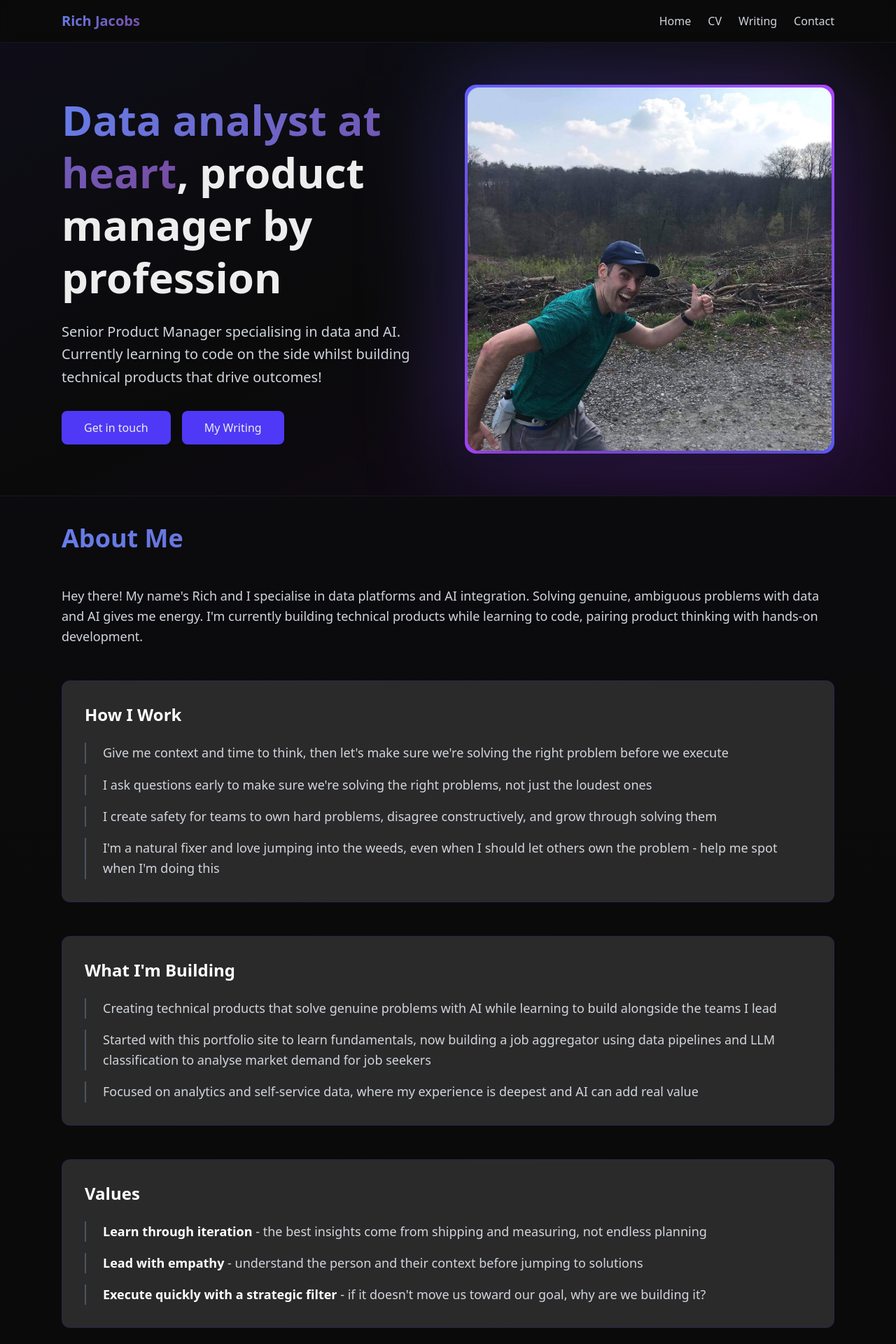
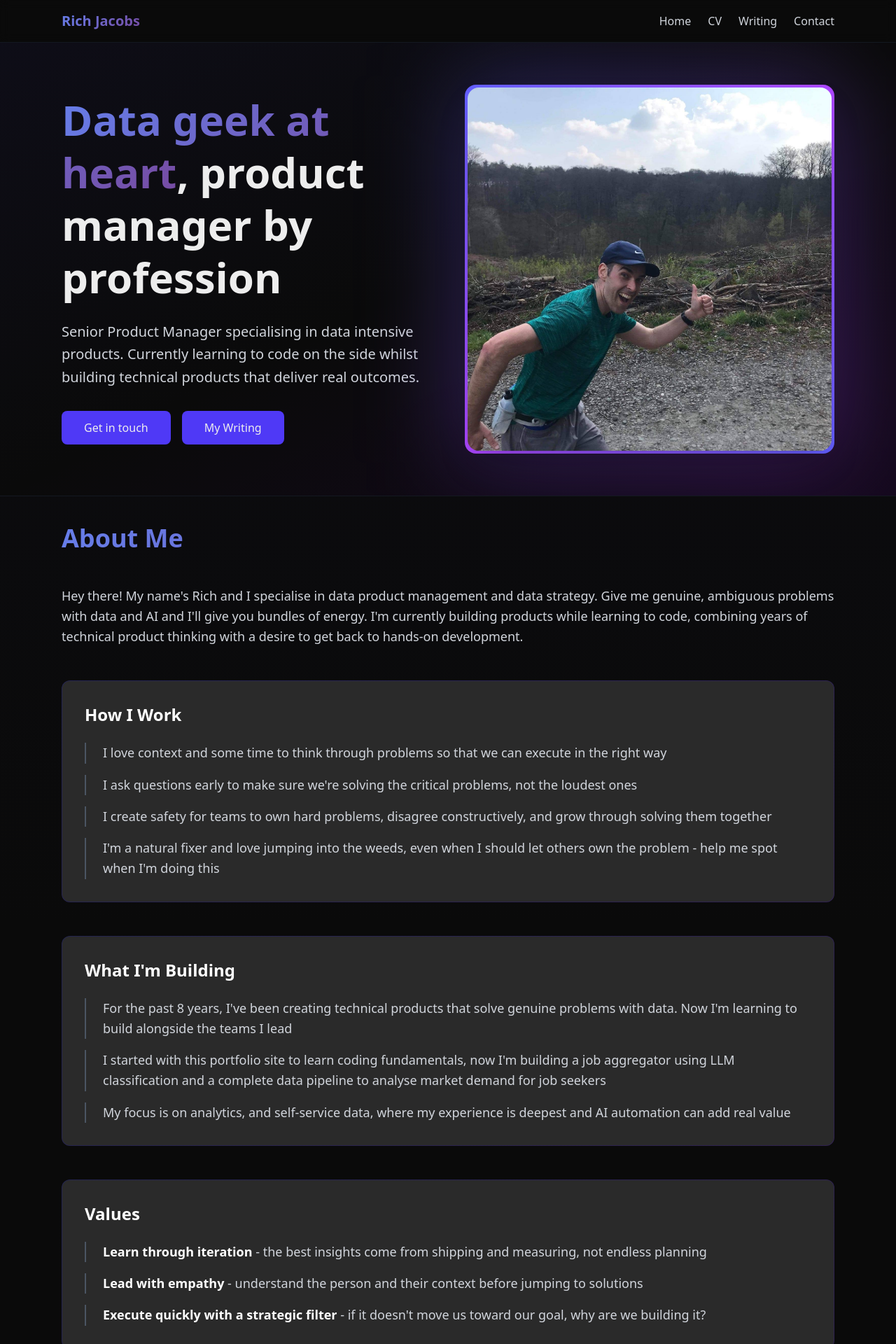
Before and after one commit to RichJacobs69/portfolio-site, a Next.js app: page / in a window 1280 px wide. Shown: the top 1920 px of the page at 70% size. Built offline with nearby package versions, Linux system fonts and the light colour scheme.

Commit message:
Updateed homepage text
Minor revisions to text on home page via github edit

```diff
--- a/app/page.tsx
+++ b/app/page.tsx
@@ -13,10 +13,10 @@ export default function Home() {
         <div className="grid lg:grid-cols-2 gap-12 items-center">
         <div className="order-2 lg:order-1">
           <h1 className="text-5xl md:text-6xl font-bold mb-6 leading-tight animate-fade-in-up">
-            <span className="gradient-text">Data analyst at heart</span>, product manager by profession
+            <span className="gradient-text">Data geek at heart</span>, product manager by profession
           </h1>
           <p className="text-xl text-gray-300 mb-4 leading-relaxed animate-fade-in-up-delay-1">
-            Senior Product Manager specialising in data and AI. Currently learning to code on the side whilst building technical products that drive outcomes!
+            Senior Product Manager specialising in data intensive products. Currently learning to code on the side whilst building technical products that deliver real outcomes.
           </p>
           <div className="flex gap-4 mt-8 animate-fade-in-up-delay-2">
             <a
@@ -65,22 +65,22 @@ export default function Home() {
 
             <div className="space-y-12 text-lg leading-relaxed">
               <p className="text-gray-300">
-                Hey there! My name&apos;s Rich and I specialise in data platforms and AI integration.
-                Solving genuine, ambiguous problems with data and AI gives me energy. I&apos;m currently building
-                technical products while learning to code, pairing product thinking with hands-on development.
+                Hey there! My name&apos;s Rich and I specialise in data product management and data strategy.
+                Give me genuine, ambiguous problems with data and AI and I&apos;ll give you bundles of energy. I&apos;m currently building
+                products while learning to code, combining years of technical product thinking with a desire to get back to hands-on development.
               </p>
               {/* Enhanced card design with gradient border */}
               <div className="bg-[#1a1a1a] border-gradient rounded-xl p-8">
                 <h3 className="text-2xl font-semibold mb-6 text-white">How I Work</h3>
                 <ul className="space-y-4 text-gray-300">
                   <li className="pl-6 border-accent hover:text-white transition-colors">
-                    Give me context and time to think, then let&apos;s make sure we&apos;re solving the right problem before we execute
+                    I love context and some time to think through problems so that we can execute in the right way
                   </li>
                   <li className="pl-6 border-accent hover:text-white transition-colors">
-                    I ask questions early to make sure we&apos;re solving the right problems, not just the loudest ones
+                    I ask questions early to make sure we&apos;re solving the critical problems, not the loudest ones
                   </li>
                   <li className="pl-6 border-accent hover:text-white transition-colors">
-                    I create safety for teams to own hard problems, disagree constructively, and grow through solving them
+                    I create safety for teams to own hard problems, disagree constructively, and grow through solving them together
                   </li>
                   <li className="pl-6 border-accent hover:text-white transition-colors">
                     I&apos;m a natural fixer and love jumping into the weeds, even when I should let others own the problem - help me spot when I&apos;m doing this
@@ -92,13 +92,14 @@ export default function Home() {
                 <h3 className="text-2xl font-semibold mb-6 text-white">What I&apos;m Building</h3>
                 <ul className="space-y-4 text-gray-300">
                   <li className="pl-6 border-accent hover:text-white transition-colors">
-                    Creating technical products that solve genuine problems with AI while learning to build alongside the teams I lead
+                    For the past 8 years, I&apos;ve been creating technical products that solve genuine problems with data. Now I&apos;m learning to build alongside the teams I lead
                   </li>
                   <li className="pl-6 border-accent hover:text-white transition-colors">
-                    Started with this portfolio site to learn fundamentals, now building a job aggregator using data pipelines and LLM classification to analyse market demand for job seekers
+                    I started with this portfolio site to learn coding fundamentals, now I&apos;m building a job aggregator using LLM classification and a complete
+                    data pipeline to analyse market demand for job seekers
                   </li>
                   <li className="pl-6 border-accent hover:text-white transition-colors">
-                    Focused on analytics and self-service data, where my experience is deepest and AI can add real value
+                    My focus is on analytics, and self-service data, where my experience is deepest and AI automation can add real value
                   </li>
                 </ul>
               </div>
@@ -140,13 +141,13 @@ export default function Home() {
               <p className="text-gray-400 mb-6 text-sm">Global Event Management SaaS, 60K+ users, 50 countries</p>
               <ul className="space-y-3 text-gray-300">
                 <li className="pl-6 border-accent hover:text-white transition-colors">
-                  Launched data strategy and embedded analytics products, unlocking <strong className="text-white">$2.5M in ARR</strong> and reaching 100 enterprise clients
+                  Launched customer data strategy and embedded analytics products, targeting <strong className="text-white">$2.5M in ARR</strong> and across 100 enterprise clients
                 </li>
                 <li className="pl-6 border-accent hover:text-white transition-colors">
-                  Developed customer benchmarking tools with LLM driven event taxonomy & classifier exceeding <strong className="text-white">0.85 F1 scoring</strong>
+                  Developed customer benchmarking and classification tools with AI driven event taxonomy & classifier exceeding <strong className="text-white">0.85 F1 scoring</strong>
                 </li>
                 <li className="pl-6 border-accent hover:text-white transition-colors">
-                  Drove internal AI enablement using GPT tools, reducing discovery time by <strong className="text-white">25%</strong>
+                  Drove internal AI enablement using LLM tools, reducing answer discovery time by <strong className="text-white">25%</strong>
                 </li>
               </ul>
             </div>
@@ -163,13 +164,10 @@ export default function Home() {
               <p className="text-gray-400 mb-6 text-sm">Series C Fintech, 200+ employees, £70M+ raised</p>
               <ul className="space-y-3 text-gray-300">
                 <li className="pl-6 border-accent hover:text-white transition-colors">
-                  Directed data product strategy; reported to Chief Product Officer
+                  Led data product strategy, whilst managing <strong className="text-white">15-member</strong> cross-functional data organization, 5 direct reports (PMs, Data Scientists)
                 </li>
                 <li className="pl-6 border-accent hover:text-white transition-colors">
                   Achieved <strong className="text-white">£100K+ in annual savings</strong> through platform restructuring
-                </li>
-                <li className="pl-6 border-accent hover:text-white transition-colors">
-                  Managed <strong className="text-white">15-member</strong> cross-functional data organization, 5 direct reports (PMs, Data Scientists)
                 </li>
                 <li className="pl-6 border-accent hover:text-white transition-colors">
                   Increased product activation from <strong className="text-white">8% to 57%</strong> through experimentation
@@ -189,7 +187,7 @@ export default function Home() {
               <p className="text-gray-400 mb-6 text-sm">Series C D2C Events & Travel Platform, £40M+ GMV</p>
               <ul className="space-y-3 text-gray-300">
                 <li className="pl-6 border-accent hover:text-white transition-colors">
-                  Led <strong className="text-white">16-person</strong> central data team delivering analytics across 8 experience verticals
+                  Led and helped build <strong className="text-white">16-person</strong> central data team delivering analytics across 8 experience verticals
                 </li>
                 <li className="pl-6 border-accent hover:text-white transition-colors">
                   Developed CX headcount planning model, improving margins by <strong className="text-white">15%</strong>
```
